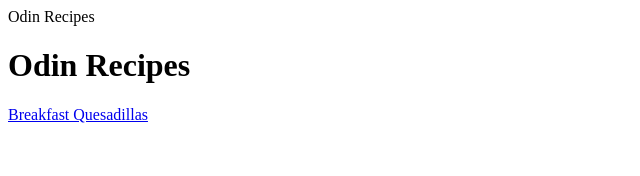
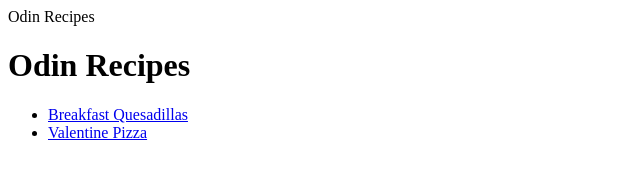
Before and after one commit to Natashacodes-prog/odin-recipes, a plain HTML site: page index.html in a window 1280 px wide. Shown: the whole page, without its empty margins (0-640 px from the left). Drawn offline with Linux system fonts and the light colour scheme.

Commit message:
Added link to Valentine Recipe page on the index page and made the list of pages an unordered list to prevent it being one like

```diff
--- a/index.html
+++ b/index.html
@@ -5,8 +5,9 @@
     <meta charset="UTF-8">
     <body>
         <h1>Odin Recipes</h1>
-        <a href="recipes/Breakfast_Quesadillas.html">Breakfast Quesadillas</a>
-
+        <ul>
+       <li> <a href="recipes/Breakfast_Quesadillas.html">Breakfast Quesadillas</a></li>
+        <li><a href="recipes/Valentine_Pizza.html">Valentine Pizza</a></li>
 
 
 
```
